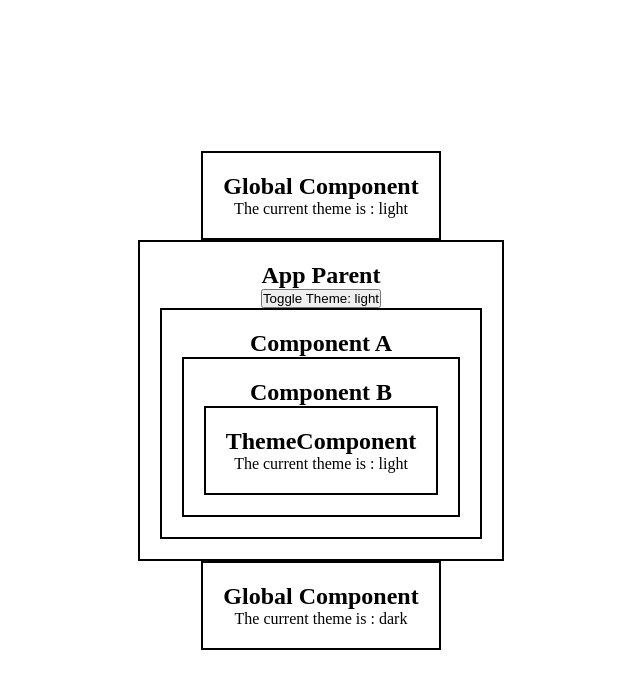
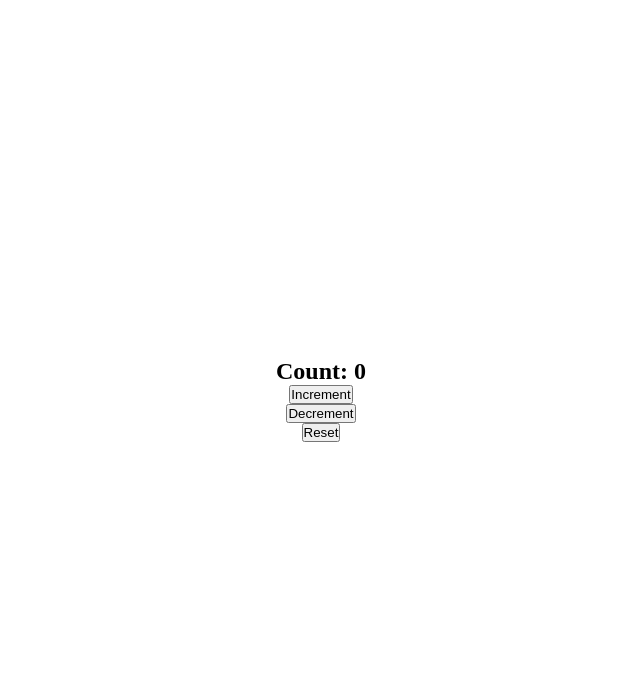
Before and after one commit to than53/react-practice, a React (Vite) app: page / in a window 1280 px wide. Shown: the top 688 px of the page, without its empty margins (319-959 px from the left). Built offline with nearby package versions, Linux system fonts and the light colour scheme.

Commit message:
create custom hook

```diff
--- a/src/App.jsx
+++ b/src/App.jsx
@@ -1,5 +1,5 @@
 import "./App.css";
-import ProDrilling from "./components/prop-drilling/ProDrilling";
+import CustomHook from "./components/custom-hook/CustomHook";
 
 const App = () => {
 
@@ -27,7 +27,8 @@ const App = () => {
       {/* <MouseTrackerParent/> */}
       {/* <TimerReact/> */}
       {/* <UseRef/> */}
-      <ProDrilling/>
+      {/* <ProDrilling/> */}
+      <CustomHook/>
     </>
   );
 };
--- /dev/null
+++ b/src/components/custom-hook/CustomHook.jsx
@@ -0,0 +1,16 @@
+import useCounter from './useCounter';
+
+function CustomHook() {
+
+    const {count, incrementCount , decrementCount,resetCount}  = useCounter(0);
+  return (
+    <div>
+        <h2>Count: {count}</h2>
+        <button onClick={incrementCount}>Increment</button>
+        <button onClick={decrementCount}>Decrement</button>
+        <button onClick={resetCount}>Reset</button>
+    </div>
+  )
+}
+
+export default CustomHook
--- /dev/null
+++ b/src/components/custom-hook/useCounter.jsx
@@ -0,0 +1,12 @@
+import React, { useState } from "react";
+
+function useCounter(initialValue = 0) {
+  const [count, setCount] = useState(0);
+
+  const incrementCount = () => setCount(count + 1);
+  const decrementCount = () => setCount(count - 1);
+  const resetCount = () => setCount(initialValue);
+  return { count, incrementCount, decrementCount, resetCount };
+}
+
+export default useCounter;
```
